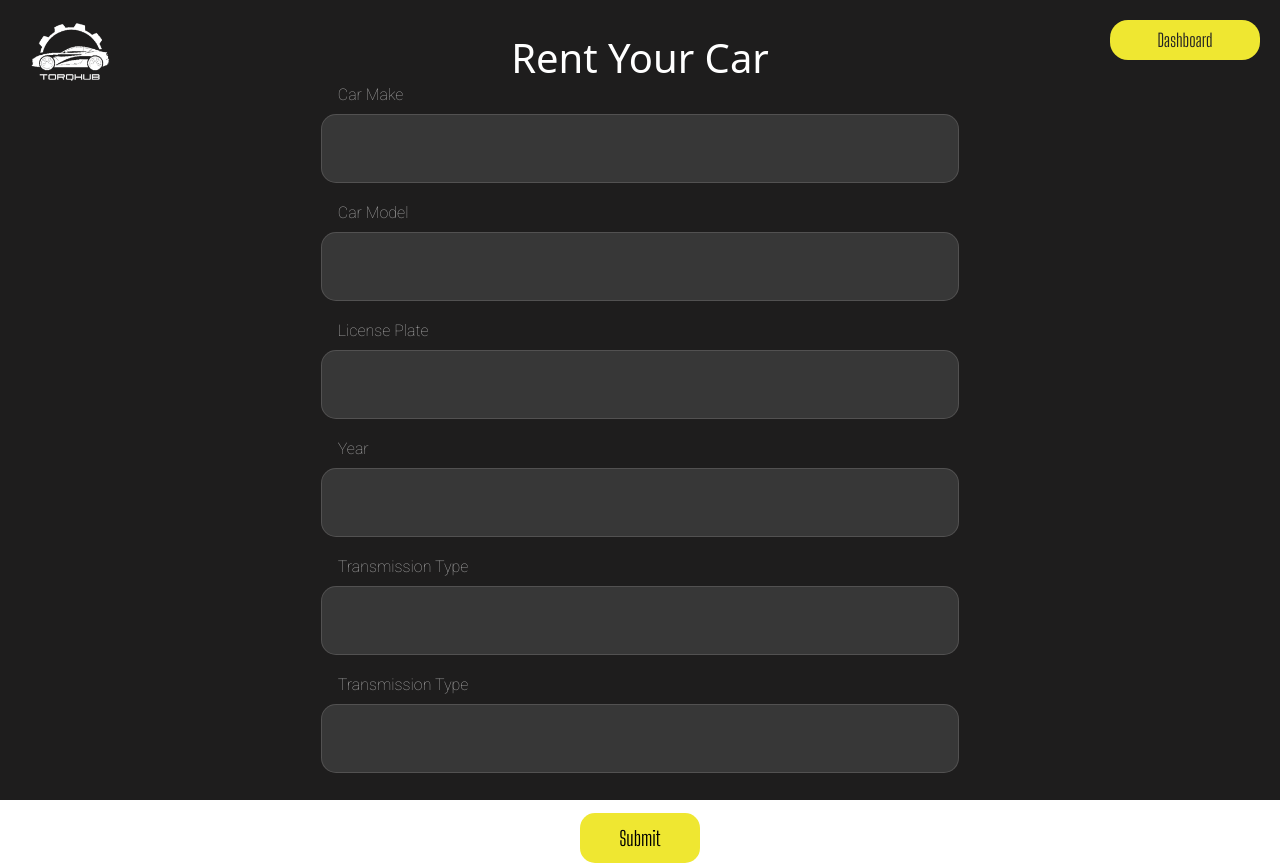
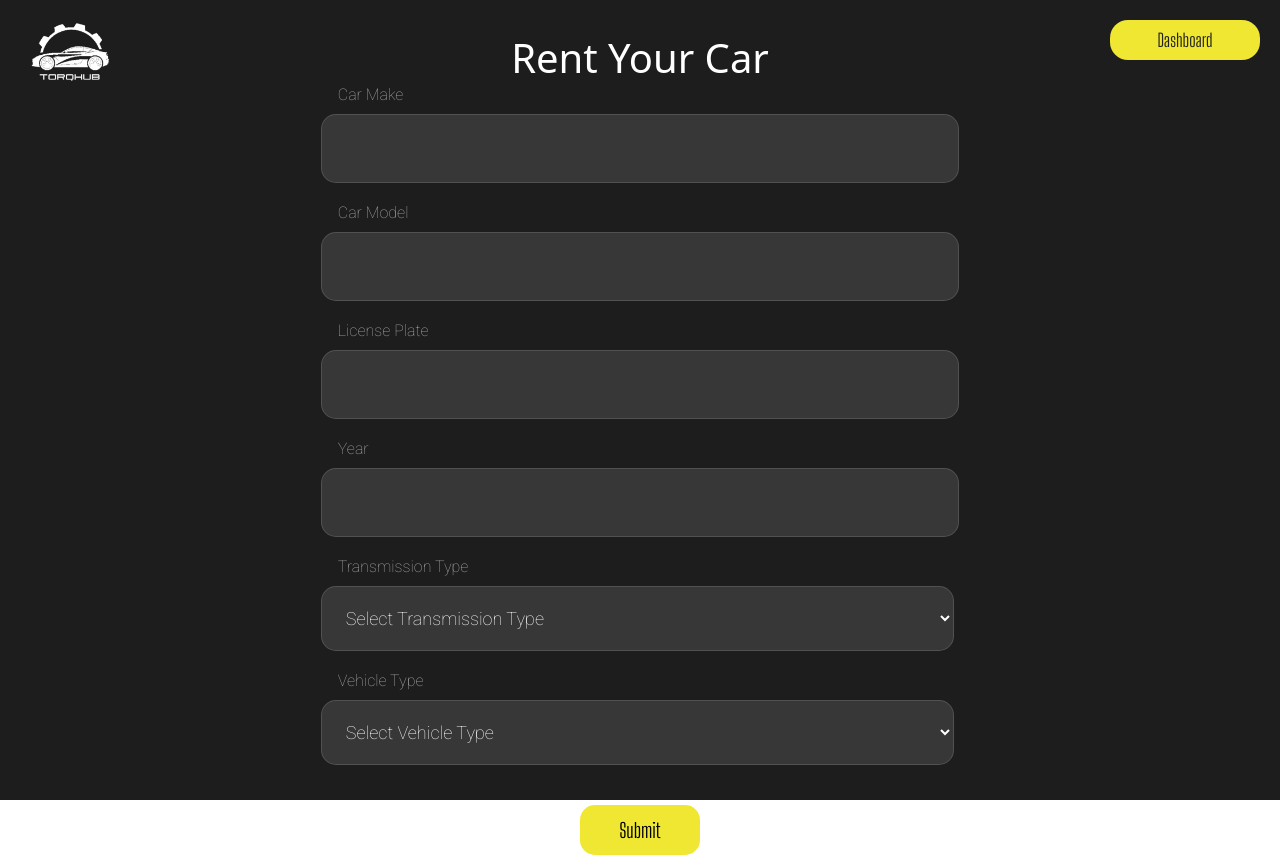
Before and after one commit to DevaduttM/DBMS_Project, a React (Vite) app in the folder Frontend/: page /rentyourcar in a window 1280 px wide. Built offline with nearby package versions, Linux system fonts and the light colour scheme; sample sign-in values are in the browser's storage; a web font is replaced by a local one.

Commit message:
new update

```diff
--- a/Frontend/src/components/RentCar/RentCar.css
+++ b/Frontend/src/components/RentCar/RentCar.css
@@ -81,3 +81,27 @@
     cursor: pointer;
     margin-top: 20px;
 }
+
+.vehicle-type-dropdown{
+    width: 103%;
+    outline: none;
+    height: 65px;
+    border-radius: 15px;
+    background-color: #373737;
+    border: none;
+    padding-left: 20px;
+    display: flex;
+    align-items: center;
+    color: #fff;
+    font-family: "Roboto", sans-serif;
+    font-weight: 100;
+    font-style: normal;
+    font-size: 18px;
+    border: 0.1px solid #a19f9f41;
+    margin: 0;
+    margin-left: -12px;
+}
+
+.rent-option {
+    color: #ffffffa1;
+}
--- a/Frontend/src/components/RentCar/RentCar.jsx
+++ b/Frontend/src/components/RentCar/RentCar.jsx
@@ -11,10 +11,11 @@ const [model, setModel] = useState("");
 const [licensePlate, setLicensePlate] = useState("");
 const [year, setYear] = useState("");
 const [transmission, setTransmission] = useState("");
+const [vehicleType, setVehicleType] = useState("");
 
 const userdata = JSON.parse(window.localStorage.getItem('user'));
 
-const rentData = { LicensePlate: licensePlate, Make: make, Model: model, Year: parseInt(year), CustomerID: userdata.id, transmission: transmission }
+const rentData = { LicensePlate: licensePlate, Make: make, Model: model, Year: parseInt(year), CustomerID: userdata.id, transmission: transmission, VehicleType: vehicleType}
 
 const handlerentSubmit = async (e) => {
     e.preventDefault();
@@ -31,6 +32,15 @@ const handlerentSubmit = async (e) => {
     catch(error){
         console.log(error);
     }
+}
+
+const handlepickup = (e) => {
+    setVehicleType(e.target.value);
+}
+
+
+const handletransmission = (e) => {
+    setTransmission(e.target.value);
 }
 
   return (
@@ -58,11 +68,20 @@ const handlerentSubmit = async (e) => {
                 </div>
                 <div className="input-group">
                     <label className='rent-label' htmlFor="Transmission-Type">Transmission Type</label>
-                    <input type="text" className='rent-input' id="Transmission-Type" name="Transmission-Type" required value = {transmission} onChange={(e) => setTransmission(e.target.value)} />
+                    <select value={transmission} onChange={handletransmission} className='vehicle-type-dropdown' required>
+                        <option className='rent-option' value="" disabled>Select Transmission Type</option>
+                        <option className='rent-option' value="Automatic">Automatic</option>
+                        <option className='rent-option' value="Manual">Manual</option>
+                    </select>
                 </div>
                 <div className="input-group">
-                    <label className='rent-label' htmlFor="Vehicle-Type">Transmission Type</label>
-                    <input type="text" className='rent-input' id="Transmission-Type" name="Transmission-Type" required value = {transmission} onChange={(e) => setTransmission(e.target.value)} />
+                    <label className='rent-label' htmlFor="Vehicle-Type">Vehicle Type</label>
+                    <select value={vehicleType} onChange={handlepickup} className='vehicle-type-dropdown' required>
+                        <option className='rent-option' value="" disabled>Select Vehicle Type</option>
+                        <option className='rent-option' value="Hatchback">Hatchback</option>
+                        <option className='rent-option' value="Sedan">Sedan</option>
+                        <option className='rent-option' value="SUV">SUV</option>
+                    </select>
                 </div>
                 <input className='book-btn2' type="submit" />
             </form>
```
Also changed, not shown: 1 other file (tests, documents, lock files or other folders).
